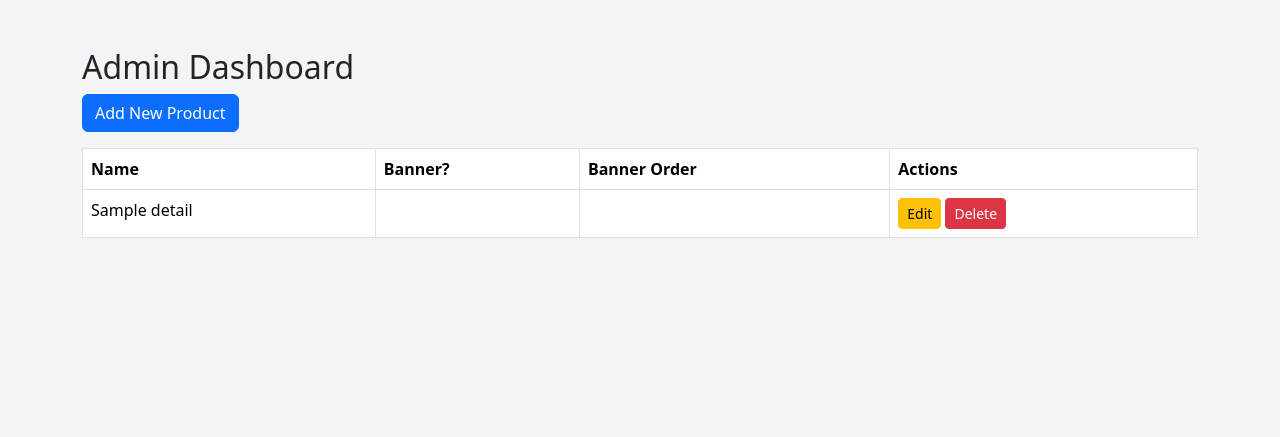
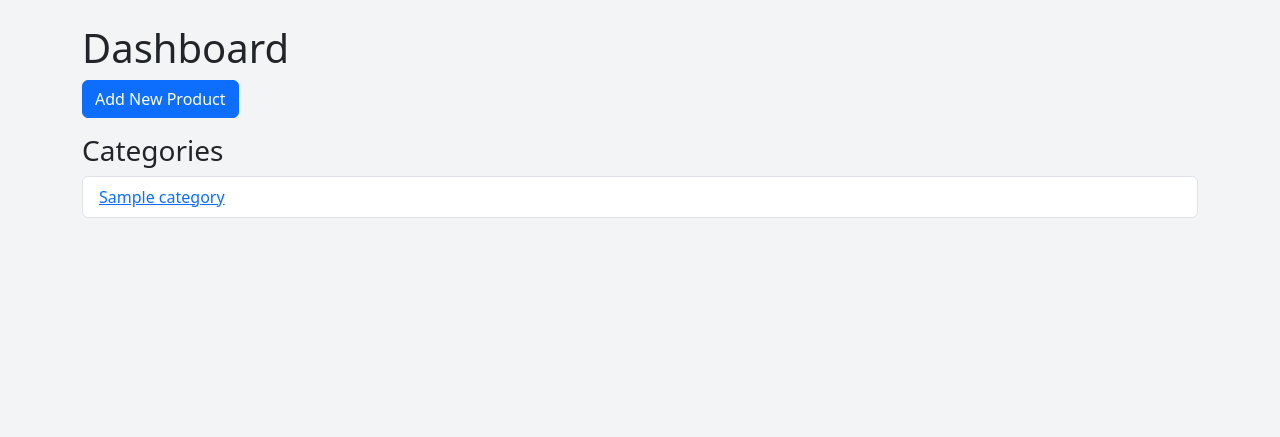
Before and after one commit to Praveensureshkumar/ecommerce-website, a Django app: page /dashboard/ in a window 1280 px wide. Shown: the part 60-497 px from the top of the page. Run offline with Django 5.2, Linux system fonts and the light colour scheme; a user stored in the database is signed in; tables that the repository leaves empty hold one stand-in row (values such as "Sample post"); some libraries are stand-ins or nearby versions.

Commit message:
Add admin dashboard feature

```diff
--- a/src/dashboard/urls.py
+++ b/src/dashboard/urls.py
@@ -3,7 +3,9 @@ from . import views
 
 urlpatterns = [
     path('', views.dashboard, name='dashboard'),
+    path('category/<str:category_name>/', views.category_products, name='dashboard_category_products'),
+    path('update-banner-order/', views.update_banner_order, name='update_banner_order'),
     path('add-product/', views.add_product, name='add_product'),
-    path('edit-product/<int:pk>/', views.edit_product, name='edit_product'),
-    path('delete-product/<int:pk>/', views.delete_product, name='delete_product'),
+    path('edit-product/<int:product_id>/', views.edit_product, name='edit_product'),
+    path('delete-product/<int:product_id>/', views.delete_product, name='delete_product'),
 ]
--- a/src/dashboard/views.py
+++ b/src/dashboard/views.py
@@ -1,10 +1,7 @@
-from django.shortcuts import render
-
-# Create your views here.
 from django.shortcuts import render, redirect, get_object_or_404
 from django.contrib.auth.decorators import login_required, user_passes_test
 from dashboard.forms import ProductForm
-from products.models import index_product_details
+from products.models import index_product_details,product_category
 
 # Only staff can access
 def staff_check(user):
@@ -13,8 +10,13 @@ def staff_check(user):
 @login_required
 @user_passes_test(staff_check)
 def dashboard(request):
-    products = index_product_details.objects.all()
-    return render(request, 'dashboard/dashboard.html', {'products': products})
+    categories = product_category.objects.all()
+    return render(request, 'dashboard/dashboard.html', {'categories': categories})
+
+def category_products(request, category_name):
+    products = index_product_details.objects.filter(product_category__name=category_name)
+    return render(request, 'dashboard/category_products.html', {'products': products, 'category_name': category_name})
+
 
 @login_required
 @user_passes_test(staff_check)
@@ -27,23 +29,33 @@ def add_product(request):
     else:
         form = ProductForm()
     return render(request, 'dashboard/add_edit_product.html', {'form': form, 'title': 'Add Product'})
-
-@login_required
-@user_passes_test(staff_check)
-def edit_product(request, pk):
-    product = get_object_or_404(index_product_details, pk=pk)
+def edit_product(request, product_id):
+    product = get_object_or_404(index_product_details, product_id=product_id)
     if request.method == 'POST':
         form = ProductForm(request.POST, request.FILES, instance=product)
         if form.is_valid():
             form.save()
-            return redirect('dashboard')
+            return redirect('dashboard')  # or back to category
     else:
         form = ProductForm(instance=product)
-    return render(request, 'dashboard/add_edit_product.html', {'form': form, 'title': 'Edit Product'})
+    return render(request, 'dashboard/edit_product.html', {'form': form, 'product': product})
+def delete_product(request, product_id):
+    product = get_object_or_404(index_product_details, product_id=product_id)
+    if request.method == 'POST':
+        product.delete()
+        return redirect('dashboard')  # or back to category
+    return render(request, 'dashboard/delete_product_confirm.html', {'product': product})
 
+from django.views.decorators.http import require_POST
+
+@require_POST
 @login_required
 @user_passes_test(staff_check)
-def delete_product(request, pk):
-    product = get_object_or_404(index_product_details, pk=pk)
-    product.delete()
-    return redirect('dashboard')
+def update_banner_order(request):
+    product_ids = request.POST.getlist('product_ids')
+    for pid in product_ids:
+        order_value = request.POST.get(f'banner_order_{pid}')
+        product = index_product_details.objects.get(product_id=pid)
+        product.banner_order = order_value if order_value else None
+        product.save()
+    return redirect(request.META.get('HTTP_REFERER', 'dashboard'))
--- a/src/ecommerce/urls.py
+++ b/src/ecommerce/urls.py
@@ -23,6 +23,7 @@ from ecommerce.views import *
 from products.views import *
 from orders.views import *
 from accounts.views import *
+from dashboard.views import *
 import accounts
 
 urlpatterns = [
--- a/src/products/models.py
+++ b/src/products/models.py
@@ -3,6 +3,10 @@ from django.db import models
 class product_category(models.Model):
     name=models.CharField(max_length=200,primary_key=True)
     category_image = models.ImageField(upload_to='media/', null=True, blank=True)
+    order_number = models.PositiveIntegerField(default=0)
+
+    class Meta:
+        ordering = ['order_number', 'name']
 
     def __str__(self):
         return self.name
@@ -18,6 +22,12 @@ class index_product_details(models.Model):
     product_size_type=models.CharField(max_length=20,null=True, blank=True)
     product_size=models.CharField(max_length=20,null=True, blank=True)
     product_image = models.ImageField(upload_to='media/', null=True, blank=True)
+    is_banner = models.BooleanField(default=False)
+    banner_order = models.PositiveIntegerField(null=True, blank=True)
+    display_order = models.PositiveIntegerField(default=0)
+
+    class Meta:
+        ordering = ['display_order', 'product_name']
 
     def __str__(self):
         return self.product_name
--- a/src/templates/dashboard/dashboard.html
+++ b/src/templates/dashboard/dashboard.html
@@ -1,31 +1,19 @@
 {% extends 'base.html' %}
+
 {% block content %}
-<div class="container my-5">
-  <h2>Admin Dashboard</h2>
-  <a href="{% url 'add_product' %}" class="btn btn-primary mb-3">Add New Product</a>
+<div class="container mt-4">
+    <h1>Dashboard</h1>
+    <a href="{% url 'add_product' %}" class="btn btn-primary mb-3">Add New Product</a>
 
-  <table class="table table-bordered">
-    <thead>
-      <tr>
-        <th>Name</th>
-        <th>Banner?</th>
-        <th>Banner Order</th>
-        <th>Actions</th>
-      </tr>
-    </thead>
-    <tbody>
-      {% for product in products %}
-      <tr>
-        <td>{{ product.product_name }}</td>
-        <td>{{ product.is_banner_product }}</td>
-        <td>{{ product.banner_order }}</td>
-        <td>
-          <a href="{% url 'edit_product' product.pk %}" class="btn btn-sm btn-warning">Edit</a>
-          <a href="{% url 'delete_product' product.pk %}" class="btn btn-sm btn-danger" onclick="return confirm('Are you sure?');">Delete</a>
-        </td>
-      </tr>
-      {% endfor %}
-    </tbody>
-  </table>
+    <h3>Categories</h3>
+    <ul class="list-group">
+        {% for category in categories %}
+        <li class="list-group-item">
+            <a href="{% url 'dashboard_category_products' category.name %}">{{ category.name }}</a>
+        </li>
+        {% empty %}
+        <li class="list-group-item">No categories available.</li>
+        {% endfor %}
+    </ul>
 </div>
 {% endblock %}
--- a/src/templates/index.html
+++ b/src/templates/index.html
@@ -9,7 +9,7 @@
     <div class="row align-items-center bg-light rounded shadow p-4">
         <div id="productCarousel" class="carousel slide" data-bs-ride="carousel" data-bs-interval="3000">
             <div class="carousel-inner">
-                {% for product in products %}
+                {% for product in banner_products %}
                 <div class="carousel-item {% if forloop.first %}active{% endif %}">
                     <a href="{% url 'full_product' product.product_id %}" class="text-decoration-none" style="color: inherit;">
                         <div class="row align-items-center">
@@ -22,7 +22,7 @@
                                 <button class="btn btn-primary px-4 py-2">Shop Now</button>
                             </div>
                             <div class="col-md-2 text-center">
-                                <img src="{{ product.product_image.url }}" class="img-fluid" alt="{{ product.product_name }}">
+                                <img src="{{ product.product_image.url }}" class="banner-image" alt="{{ product.product_name }}">
                             </div>
                         </div>
                     </a>
```
Also changed, not shown: src/ecommerce/static/css/index.css (+9 -0 lines), src/ecommerce/views.py (+9 -4 lines), src/templates/dashboard/add_edit.html (deleted, +0 -12 lines), src/templates/dashboard/add_edit_product.html (added, +12 -0 lines), src/templates/dashboard/category_products.html (added, +47 -0 lines), src/templates/dashboard/delete_product_confirm.html (added, +13 -0 lines), src/templates/dashboard/edit_product.html (added, +13 -0 lines), src/media/media/Apple_iPhone_16.webp (added), src/media/media/Google_Pixel_9A.webp (added), src/media/media/POCO_C75_5G.webp (added), src/media/media/REDMI_13_5G.webp (added), src/products/migrations/0006_index_product_details_banner_order.py (added), src/products/migrations/0007_index_product_details_is_banner.py (added), src/products/migrations/0008_alter_index_product_details_options_and_more.py (added).
